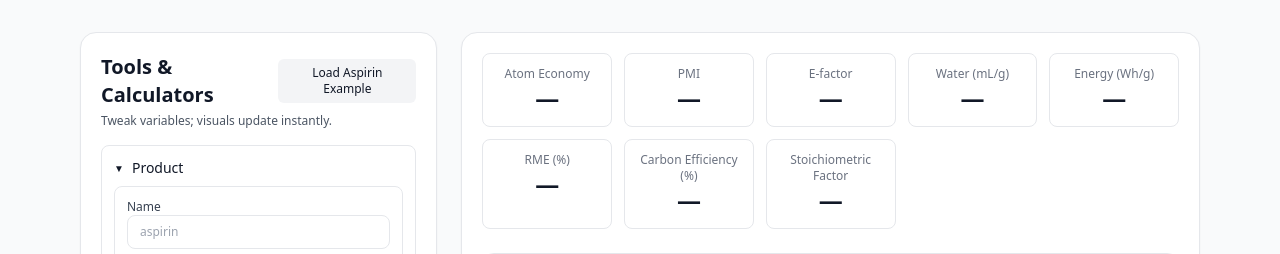
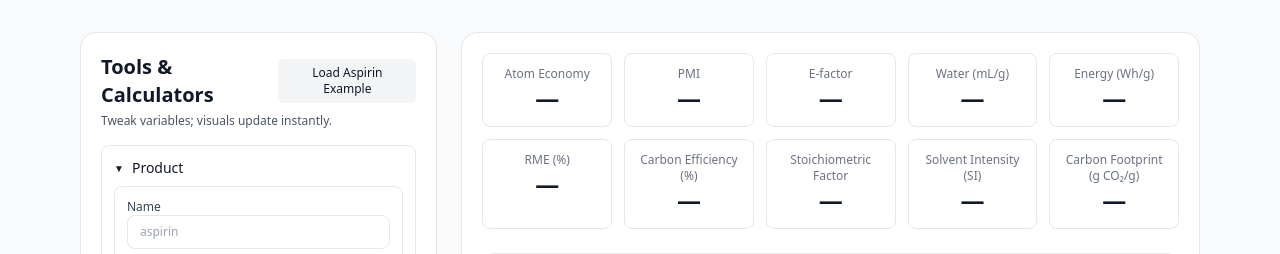
Before and after one commit to sufyanaslam44/green-toolkit-backend, a FastAPI app: page /simulate in a window 1280 px wide. Shown: the part 65-319 px from the top of the page. Run offline with FastAPI, Linux system fonts and the light colour scheme; some libraries are stand-ins or nearby versions.

Commit message:
Carbon FootPrints

```diff
--- a/templates/sim.html
+++ b/templates/sim.html
@@ -308,6 +308,14 @@
     <div class="border rounded-lg p-3">
       <div class="text-gray-500 text-xs">Stoichiometric Factor</div>
       <div id="r_sf" class="text-2xl font-semibold">—</div>
+    </div>
+    <div class="border rounded-lg p-3">
+      <div class="text-gray-500 text-xs">Solvent Intensity (SI)</div>
+      <div id="r_si" class="text-2xl font-semibold">—</div>
+    </div>
+    <div class="border rounded-lg p-3">
+      <div class="text-gray-500 text-xs">Carbon Footprint (g CO₂/g)</div>
+      <div id="r_cf" class="text-2xl font-semibold">—</div>
     </div>
   </div>
 
@@ -762,9 +770,20 @@ const reactants = [...reactantsBox.children].map(r => ({
     // Metrics chart with color coding based on thresholds
     let metricsChart;
     function drawMetricsChart(data) {
-      const labels = ['PMI','E-factor','Water (mL/g)','Energy (Wh/g)'];
+      const labels = ['PMI','E-factor','Water (mL/g)','Energy (Wh/g)','SI','CO₂ (g/g)'];
       const energy_Wh_per_g = (data.energy_kWh_per_g ?? 0) * 1000;
-      const values = [data.pmi ?? null, data.e_factor ?? null, data.water_mL_per_g ?? null, energy_Wh_per_g || null];
+
+      // Calculate SI
+      const b = data.breakdown || {};
+      const total_solvent_mass = b.solvent_mass_total_g || 0;
+      const product_mass = b.product_mass_g || 0;
+      const si = product_mass > 0 ? (total_solvent_mass / product_mass) : null;
+
+      // Calculate Carbon Footprint (g CO2 per g product)
+      // Rough estimation: energy * 0.5 (kg CO2/kWh) = energy_kWh * 500 g CO2/kWh
+      const carbon_footprint = data.energy_kWh_per_g ? (data.energy_kWh_per_g * 500) : null;
+
+      const values = [data.pmi ?? null, data.e_factor ?? null, data.water_mL_per_g ?? null, energy_Wh_per_g || null, si, carbon_footprint];
 
       // Color coding based on green chemistry thresholds (lower is better)
       // Green: good, Yellow: ok, Red: needs work
@@ -772,7 +791,9 @@ const reactants = [...reactantsBox.children].map(r => ({
         { good: 10, ok: 30 },    // PMI
         { good: 5, ok: 10 },     // E-factor
         { good: 20, ok: 50 },    // Water (mL/g)
-        { good: 5000, ok: 10000 }      // Energy (Wh/g)
+        { good: 5000, ok: 10000 },     // Energy (Wh/g)
+        { good: 5, ok: 15 },     // SI (Solvent Intensity)
+        { good: 1000, ok: 2500 }  // Carbon Footprint (g CO2/g product)
       ];
 
       const colors = values.map((val, idx) => {
@@ -958,6 +979,18 @@ function drawEfficiencyDials(data) {
 setTxt('#r_ce',  data.carbon_efficiency_pct ?? '—');
 setTxt('#r_sf',  data.sf_overall ?? '—');
 
+      // Calculate Solvent Intensity (SI) = total solvent mass / product mass
+      const b = data.breakdown || {};
+      const total_solvent_mass = b.solvent_mass_total_g || 0;
+      const product_mass = b.product_mass_g || 0;
+      const si = product_mass > 0 ? (total_solvent_mass / product_mass).toFixed(2) : '—';
+      setTxt('#r_si', si);
+
+      // Calculate Carbon Footprint (g CO2 per g product)
+      // Rough estimation: energy * 0.5 (kg CO2/kWh) = energy_kWh * 500 g CO2/kWh
+      const cf = data.energy_kWh_per_g ? (data.energy_kWh_per_g * 500).toFixed(2) : '—';
+      setTxt('#r_cf', cf);
+
 
       // visuals
       drawMetricsChart(data);
```
